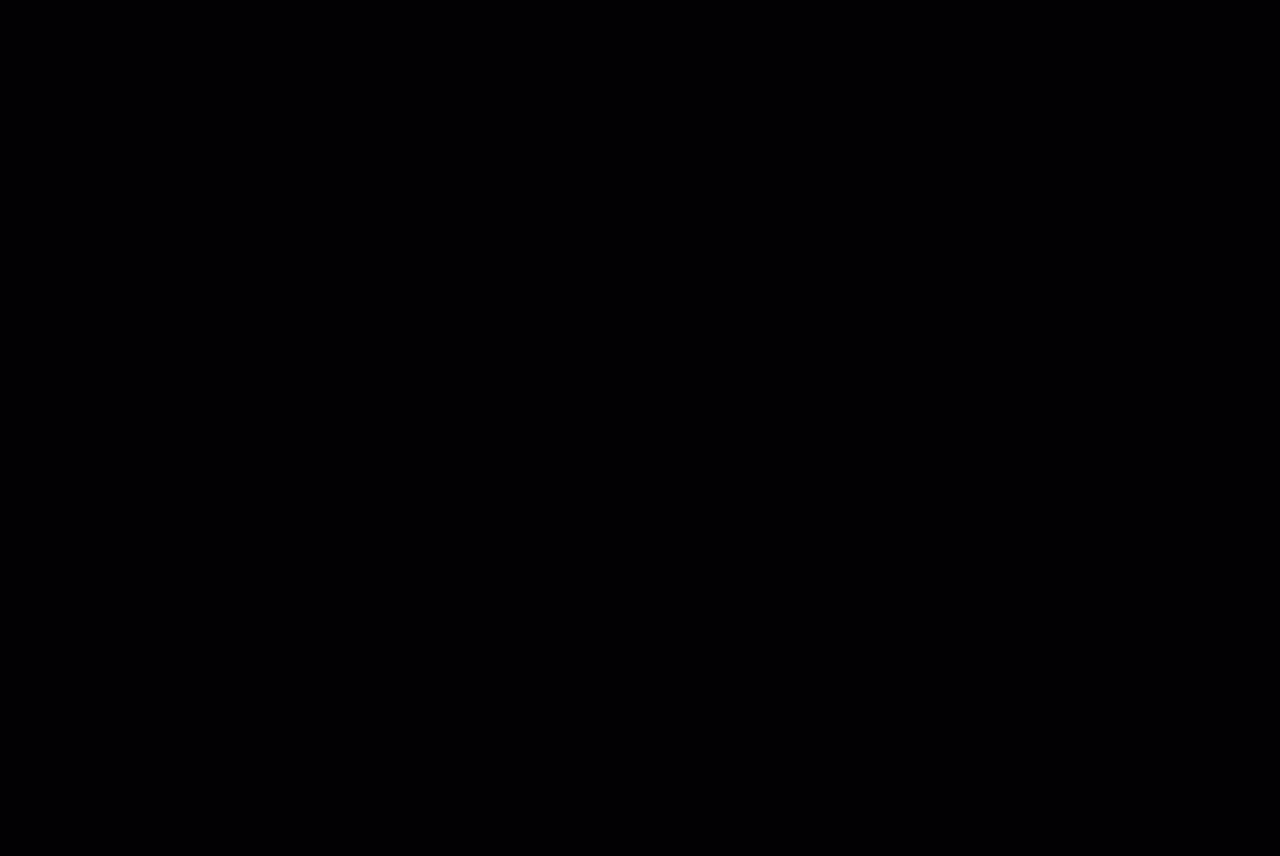
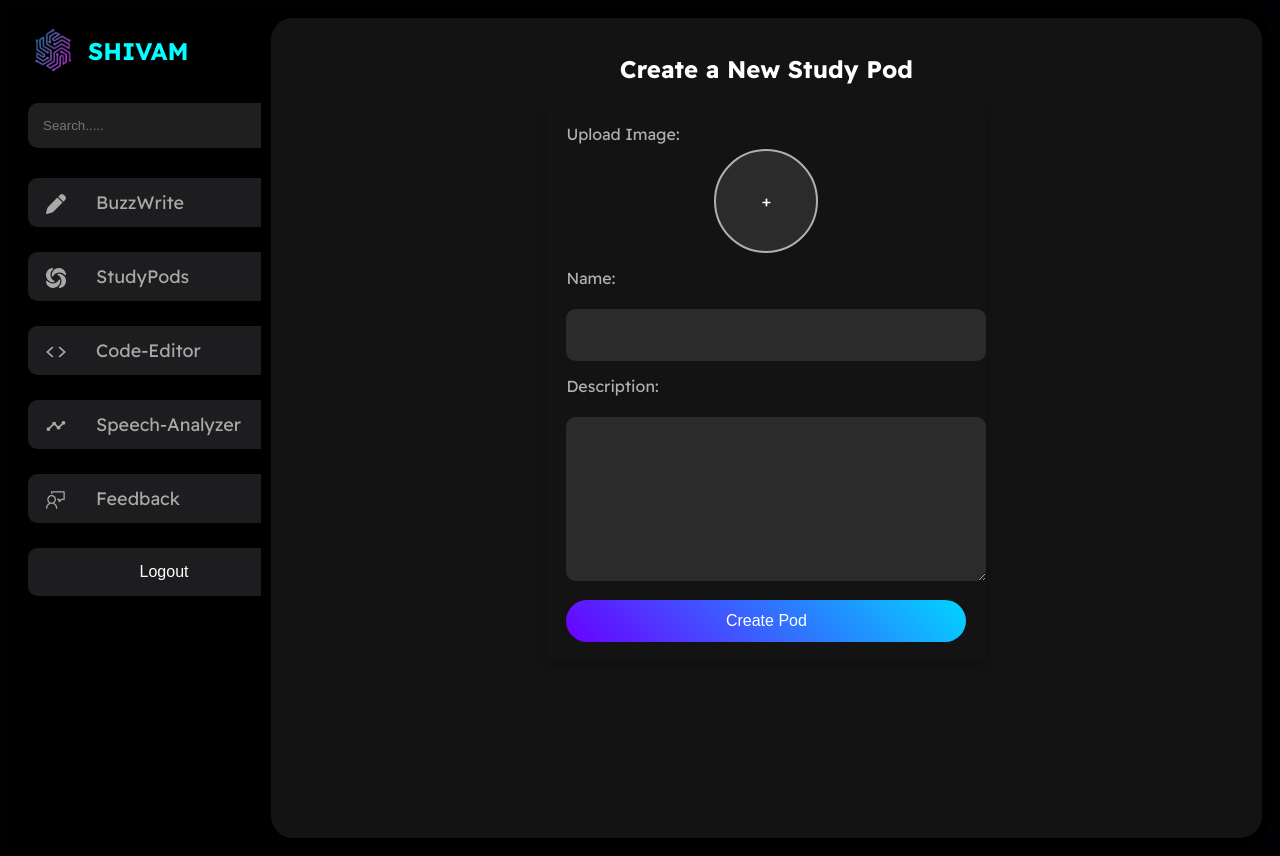
Before and after one commit to NullPointers-hackathon/Shivam_AI, a React (Vite) app: page /create-pod in a window 1280 px wide. Before the commit this address had no page. Before the commit the page ends 800 px from the top, so only its background shows below. Built offline with nearby package versions, Linux system fonts and the light colour scheme.

Commit message:
create pod

```diff
--- a/src/App.jsx
+++ b/src/App.jsx
@@ -17,6 +17,7 @@
 import FeedBack from "./pages/feedback/FeedBack";
 import SolutionPage from "./components/specific/codeEditor/problemComponent/SolutionPage";
 import { Toaster } from "react-hot-toast";
+import CreatePod from "./components/specific/peerConnect/createPod/CreatePod";
 export default function App() {
   return (
     <>
@@ -36,6 +37,7 @@
                 path="/study-pods/:podId"
                 element={<StudyPodsView />}
               ></Route>
+              <Route path="/create-pod" element={<CreatePod />} />
               <Route path="/peer-connect" element={<PeerConnect />} />
               <Route path="/feedback" element={<FeedBack />} />
               <Route path="/speech-analyzer" element={<SpeechAnalyzer />} />
--- a/src/components/specific/peerConnect/createPod/CreatePod.jsx
+++ b/src/components/specific/peerConnect/createPod/CreatePod.jsx
@@ -1,19 +1,24 @@
 import React, { useState } from "react";
 import { db, storage } from "../../../../firebase";
-import { collection, addDoc } from "firebase/firestore"; // Firestore modular import
-import { ref, uploadBytes, getDownloadURL } from "firebase/storage"; // Storage modular imports
+import { collection, addDoc } from "firebase/firestore";
+import { ref, uploadBytes, getDownloadURL } from "firebase/storage";
+import "./createpod.css";
 
 export default function CreatePod() {
   const [podName, setPodName] = useState("");
   const [description, setDescription] = useState("");
   const [image, setImage] = useState(null);
+  const [imagePreview, setImagePreview] = useState(null);
   const [error, setError] = useState("");
   const [success, setSuccess] = useState("");
   const [uploading, setUploading] = useState(false);
 
   const handleImageChange = (e) => {
     if (e.target.files[0]) {
-      setImage(e.target.files[0]); // Store the selected image file in state
+      console.log("dbjqdnk");
+      const selectedImage = e.target.files[0];
+      setImage(selectedImage);
+      setImagePreview(URL.createObjectURL(selectedImage)); // Create a preview URL for the image
     }
   };
 
@@ -31,15 +36,12 @@
 
     setUploading(true);
 
-    // Create a reference to the image in Firebase Storage
     const imageRef = ref(storage, `studyPods/${image.name}`);
 
     try {
-      // Upload the image to Firebase Storage
       await uploadBytes(imageRef, image);
-      const imageUrl = await getDownloadURL(imageRef); // Get the image URL after upload
+      const imageUrl = await getDownloadURL(imageRef);
 
-      // Save the pod details in Firestore
       await addDoc(collection(db, "Study Pods"), {
         name: podName,
         description: description,
@@ -51,6 +53,7 @@
       setPodName("");
       setDescription("");
       setImage(null);
+      setImagePreview(null);
       setError("");
     } catch (err) {
       setError("Failed to create Study Pod. Please try again.");
@@ -62,32 +65,52 @@
 
   return (
     <div>
-      <h2>Create a New Study Pod</h2>
-      {error && <p style={{ color: "red" }}>{error}</p>}
-      {success && <p style={{ color: "green" }}>{success}</p>}
-      <form onSubmit={handleSubmit}>
+      <h2 className="create-pod-header">Create a New Study Pod</h2>
+      {error && <p className="create-pod-error">{error}</p>}
+      {success && <p className="create-pod-success">{success}</p>}
+      <form className="create-pod-form" onSubmit={handleSubmit}>
         <div>
-          <label htmlFor="podName">Pod Name:</label>
+          <label className="create-pod-label" htmlFor="image">
+            Upload Image:
+          </label>
+          <div className="create-pod-image-upload">
+            {imagePreview ? (
+              <img src={imagePreview} alt="Image preview" />
+            ) : (
+              <span className="create-pod-file-input-label">+</span>
+            )}
+            <input
+              type="file"
+              id="image"
+              className="create-pod-file-input"
+              onChange={handleImageChange}
+            />
+          </div>
+        </div>
+        <div>
+          <label className="create-pod-label" htmlFor="podName">Name:</label>
           <input
             type="text"
             id="podName"
+            className="create-pod-input"
             value={podName}
             onChange={(e) => setPodName(e.target.value)}
           />
         </div>
         <div>
-          <label htmlFor="description">Description:</label>
+          <label className="create-pod-label" htmlFor="description">Description:</label>
           <textarea
             id="description"
+            className="create-pod-textarea"
             value={description}
             onChange={(e) => setDescription(e.target.value)}
           />
         </div>
-        <div>
-          <label htmlFor="image">Upload Image:</label>
-          <input type="file" id="image" onChange={handleImageChange} />
-        </div>
-        <button type="submit" disabled={uploading}>
+        <button
+          type="submit"
+          className="create-pod-button"
+          disabled={uploading}
+        >
           {uploading ? "Creating..." : "Create Pod"}
         </button>
       </form>
--- /dev/null
+++ b/src/components/specific/peerConnect/createPod/createpod.css
@@ -0,0 +1,104 @@
+/* Styles for the CreatePod component */
+
+
+  .create-pod-header {
+    text-align: center;
+    color: #fff;
+  }
+
+  .create-pod-form {
+    max-width: 400px;
+    margin: 0 auto;
+    padding: 20px;
+     /* Slightly lighter dark background */
+    border-radius: 8px;
+    box-shadow: 0 4px 8px rgba(0, 0, 0, 0.2);
+  }
+
+  .create-pod-form div {
+    margin-bottom: 15px;
+  }
+
+  .create-pod-label {
+    display: block;
+    margin-bottom: 5px;
+    color: #b0b0b0; /* Lighter gray for labels */
+  }
+
+  .create-pod-input,
+  .create-pod-textarea {
+    width: 100%;
+    height: 4vh;
+    margin-top: 1rem;
+    padding: 10px;
+    border: none;
+    border-radius: 0.6rem;
+    background-color: #2b2b2b; /* Input background */
+    color: #fff;
+  }
+  .create-pod-textarea {
+    min-height: 18vh;
+  }
+  .create-pod-file-input {
+    color: #b0b0b0; /* Gray color for file input */
+    border: 1px solid #000;
+    border-radius: 50px;
+  }
+
+  .create-pod-button {
+    width: 100%;
+    padding: 12px;
+    background: linear-gradient(45deg, #6a00ff, #00d4ff); /* Gradient button */
+    border: none;
+    border-radius: 25px;
+    color: #fff;
+    font-size: 16px;
+    cursor: pointer;
+    transition: background 0.3s ease;
+  }
+
+  .create-pod-button:disabled {
+    background: #888; /* Gray for disabled state */
+  }
+
+  .create-pod-button:hover {
+    background: linear-gradient(45deg, #5a00df, #00b4df); /* Darker gradient on hover */
+  }
+  .create-pod-image-upload {
+    position: relative;
+    width: 100px;
+    height: 100px;
+    border-radius: 50%;
+    overflow: hidden;
+    background: #2b2b2b;
+    border: 2px solid #b0b0b0;
+    margin: 0 auto;
+    display: flex;
+    justify-content: center;
+    align-items: center;
+    cursor: pointer;
+    transition: border-color 0.3s ease;
+  }
+
+  .create-pod-image-upload img {
+    width: 100%;
+    height: 100%;
+    object-fit: cover;
+  }
+
+  .create-pod-image-upload input[type="file"] {
+    display: none;
+  }
+
+  .create-pod-message {
+    text-align: center;
+    font-size: 14px;
+  }
+
+  .create-pod-error {
+    color: #ff4c4c; /* Bright red for error messages */
+  }
+
+  .create-pod-success {
+    color: #4caf50; /* Bright green for success messages */
+  }
--- a/src/index.css
+++ b/src/index.css
@@ -16,10 +16,7 @@
   font-style: normal;
   font-variation-settings: "HEXP" 0;
 }
-* {
-  padding: 0;
-  margin: 0;
-}
+
 html {
   padding: 0;
   margin: 0;
--- a/src/pages/feedback/FeedBack.jsx
+++ b/src/pages/feedback/FeedBack.jsx
@@ -4,7 +4,7 @@
 import { doc, setDoc } from 'firebase/firestore';
 
 const FeedBack = () => {
-  const [rating, setRating] = useState(4);
+  const [rating, setRating] = useState(0);
   const [feedback, setFeedback] = useState('');
 
   const handleRatingClick = (value) => {
@@ -32,7 +32,7 @@
 
         alert(`Feedback submitted! Rating: ${rating}/5\nFeedback: ${feedback}`);
         setFeedback(''); // Reset the feedback field
-        setRating(4);    // Reset rating to default
+        setRating(0);    // Reset rating to default
       } else {
         alert('User not authenticated');
       }
```
